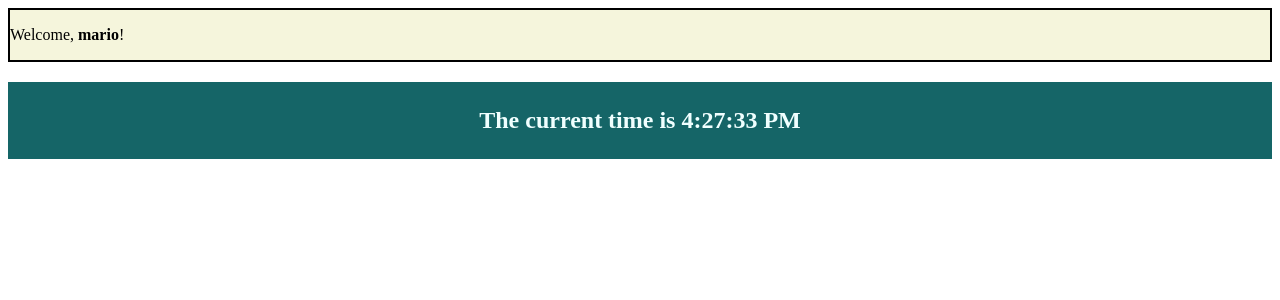
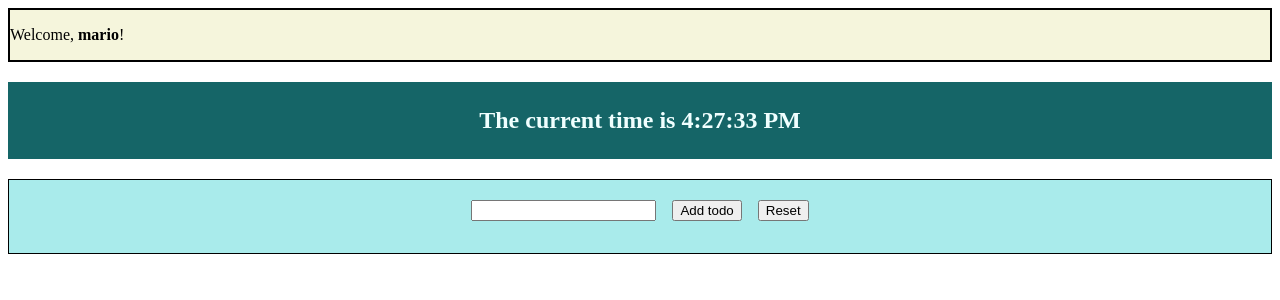
Before and after one commit to ver-sim/REACT, a React (Vite) app in the folder props/: page / in a window 1280 px wide. Shown: the top 300 px of the page. Built offline with nearby package versions, Linux system fonts and the light colour scheme.

Commit message:
todolist styling

```diff
--- a/props/src/App.jsx
+++ b/props/src/App.jsx
@@ -1,4 +1,5 @@
 import { Clock } from "./Clock";
+import { TodoList } from "./TodoList";
 import { Welcome } from "./Welcome";
 
 export function App(){
@@ -6,6 +7,7 @@ export function App(){
         <>
             <Welcome name={"mario"}/>
             <Clock />
+            <TodoList />
         </>
     );
 }
--- a/props/src/TodoList.jsx
+++ b/props/src/TodoList.jsx
@@ -1,5 +1,6 @@
 
 import { useState } from "react";
+import classes from "./TodoList.module.scss"
 
 export const TodoList = () => {
 
@@ -19,8 +20,8 @@ export const TodoList = () => {
     }
 
     return (
-        <div>
-            <form>
+        <div className={classes.todoList}>
+            <form className={classes.formList}>
                 <input type="text" value={toDoAdd} onChange={(e) => setToDoAdd(() => e.target.value)}/>
                 <button onClick={handleTodoButton} >Add todo</button>
                 <button type="reset" onClick={() => setTodos([])}>Reset</button>
--- /dev/null
+++ b/props/src/TodoList.module.scss
@@ -0,0 +1,16 @@
+.todoList {
+    text-align: center;
+    border: 1px solid black;
+    background-color: rgb(169, 235, 235);
+    display: flex;
+    align-items: center;
+    // align-content: center;
+    flex-direction: column;
+
+}
+
+.formList {
+    display: flex;
+    gap: 1rem;
+    padding-top: 20px;
+}
```
Also changed, not shown: props/src/index.css (line endings or trailing spaces).
